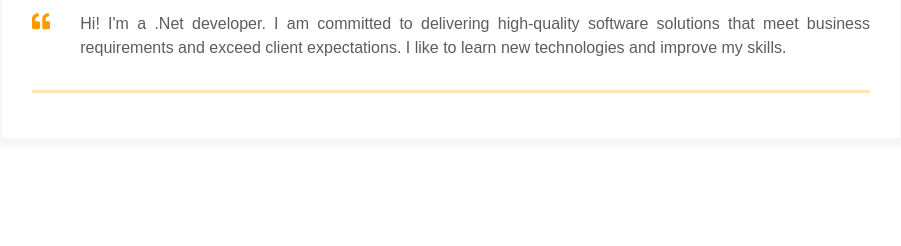
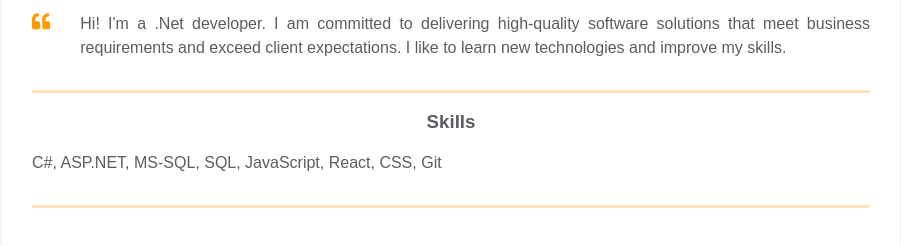
Before and after one commit to Coxaini/homepage, a plain HTML site: page index.html in a window 1280 px wide. Shown: the part 368-614 px from the top of the page, without its empty margins (189-1090 px from the left). Drawn offline with Linux system fonts and the light colour scheme.

Commit message:
Added skills block

```diff
--- a/index.html
+++ b/index.html
@@ -89,6 +89,14 @@
             </div>
           </div>
         </div>
+        <div class="container">
+          <div class="resume__block">
+            <div class="skills">
+              <h3 class="skills__header">Skills</h3>
+              <p class="skills__text">C#, ASP.NET, MS-SQL, SQL, JavaScript, React, CSS, Git</p>
+            </div>
+          </div>
+        </div>
       </div>
     </main>
   </body>
```
